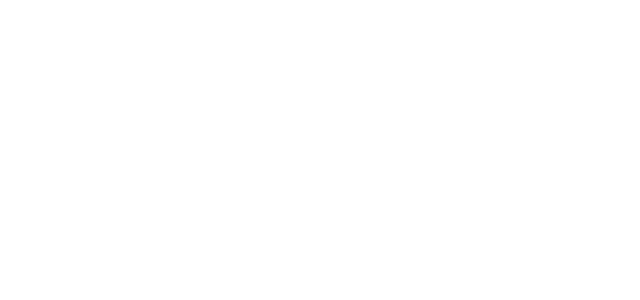
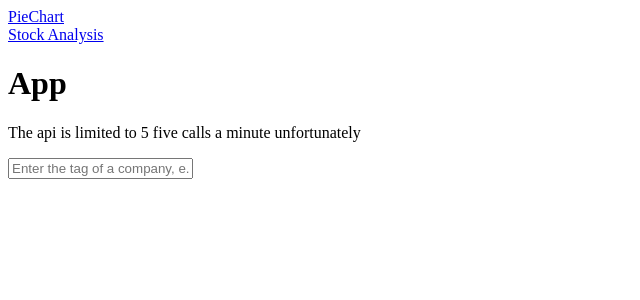
Before and after one commit to justman00/d3-practice, a React (Create React App) app: page /animated in a window 1280 px wide. Shown: the top 300 px of the page, without its empty margins (0-640 px from the left). Built offline with nearby package versions, Linux system fonts and the light colour scheme.

Commit message:
did an animated chart in d3 with react

```diff
--- a/src/components/App.js
+++ b/src/components/App.js
@@ -5,18 +5,6 @@ import { Link } from 'react-router-dom'
 
 export default class App extends Component {
   state = { data: null, query: '', currentStock: '' }
-
-  componentDidMount = async () => {
-    // try {
-    //   const { data } = await axios.get(
-    //     `https://www.alphavantage.co/query?function=TIME_SERIES_DAILY&symbol=AAPL&apikey=${'YMWPXGKH8NACU5Y3'}`
-    //   )
-    //   console.log(data)
-    //   this.setState({ data })
-    // } catch (error) {
-    //   console.error(error)
-    // }
-  }
 
   handleChange = e => {
     this.setState({ [e.target.name]: e.target.value })
@@ -40,6 +28,9 @@ export default class App extends Component {
     return (
       <div>
         <Link to="/messages">PieChart</Link>
+        <Link style={{ display: 'block' }} to="/animated">
+          Animated
+        </Link>
         <h1>App</h1>
         <p>The api is limited to 5 five calls a minute unfortunately</p>
         <form onSubmit={this.handleSubmit}>
--- /dev/null
+++ b/src/components/App2.js
@@ -0,0 +1,98 @@
+import React, { Component } from 'react'
+import axios from 'axios'
+import Chart2 from './Chart2'
+import { Link } from 'react-router-dom'
+import * as d3 from 'd3'
+
+export default class App extends Component {
+  state = { d: null, data: null, query: '', currentStock: '' }
+
+  handleChange = e => {
+    this.setState({ [e.target.name]: e.target.value })
+  }
+
+  handleSubmit = async e => {
+    e.preventDefault()
+    try {
+      const { data } = await axios.get(
+        `https://www.alphavantage.co/query?function=TIME_SERIES_DAILY&symbol=${
+          this.state.query
+        }&apikey=${'YMWPXGKH8NACU5Y3'}`
+      )
+
+      const width = 650
+      const height = 400
+      const margin = { top: 20, right: 5, bottom: 20, left: 35 }
+
+      // parsing all the data
+      const days = Object.keys(data['Time Series (Daily)'])
+      const values = Object.values(data['Time Series (Daily)'])
+      const combined = values.map((v, i) => ({
+        ...v,
+        low: parseFloat(v['3. low']),
+        high: parseFloat(v['2. high']),
+        date: days[i] + 'T00:00',
+        close: parseFloat(v['4. close'])
+      }))
+
+      // extents
+      const [minTime, maxTime] = d3.extent(combined, d => d.date)
+      const [min, max] = d3.extent(combined, d => d.high)
+      const atl = d3.min(combined, d => d.low)
+
+      // console.log(atl, min)
+
+      // scales
+      const x = d3
+        .scaleTime()
+        .domain([new Date(minTime), new Date(maxTime)])
+        .range([margin.left, width - margin.right])
+
+      const y = d3
+        .scaleLinear()
+        .domain([atl - 10, max])
+        .range([height - margin.bottom, margin.top])
+
+      // almost spitting out all the d3 data
+      const line = d3
+        .line()
+        .x(d => x(new Date(d.date)))
+        .y(d => y(d.close))
+        .curve(d3.curveCatmullRom)
+
+      // console.log(line(combined))
+
+      this.setState({
+        data,
+        currentStock: this.state.query,
+        query: '',
+        d: line(combined)
+      })
+    } catch (error) {
+      console.error(error)
+    }
+  }
+
+  render() {
+    return (
+      <div>
+        <Link to="/messages">PieChart</Link>
+        <Link style={{ display: 'block' }} to="/">
+          Stock Analysis
+        </Link>
+        <h1>App</h1>
+        <p>The api is limited to 5 five calls a minute unfortunately</p>
+        <form onSubmit={this.handleSubmit}>
+          <input
+            placeholder="Enter the tag of a company, e.g AAPL"
+            value={this.state.query}
+            onChange={this.handleChange}
+            name="query"
+          />
+        </form>
+        <h3>{this.state.currentStock}</h3>
+        {this.state.d && <Chart2 d={this.state.d} />}
+      </div>
+    )
+  }
+}
--- /dev/null
+++ b/src/components/Ball.jsx
@@ -0,0 +1,32 @@
+import React from 'react'
+import BallComp from './BallComp'
+
+const styles = {
+  fontFamily: 'sans-serif',
+  textAlign: 'center'
+}
+
+class Ball extends React.Component {
+  state = {
+    ballLeft: true
+  }
+  ballJump = () =>
+    this.setState({
+      ballLeft: !this.state.ballLeft
+    })
+
+  render() {
+    const { ballLeft } = this.state
+    return (
+      <div style={styles}>
+        <h1>D3 transitions in React 16.3 {'\u2728'}</h1>
+        <p>Click the ball 👇</p>
+        <svg style={{ width: '300', height: '300px' }} onClick={this.ballJump}>
+          <BallComp x={ballLeft ? 15 : 250} />
+        </svg>
+      </div>
+    )
+  }
+}
+
+export default Ball
--- /dev/null
+++ b/src/components/BallComp.jsx
@@ -0,0 +1,35 @@
+import React, { Component } from 'react'
+import * as d3 from 'd3'
+
+class Ball extends React.PureComponent {
+  constructor(props) {
+    super()
+    this.state = {
+      x: props.x
+    }
+  }
+
+  circleRef = React.createRef()
+
+  componentDidUpdate() {
+    let el = d3.select(this.circleRef.current)
+
+    el.transition()
+      .duration(800)
+      .ease(d3.easeBounceOut)
+      .attr('cx', this.props.x)
+      .on('end', () =>
+        this.setState({
+          x: this.props.x
+        })
+      )
+  }
+
+  render() {
+    const { x } = this.state
+
+    return <circle r="10" cx={x} cy={10} ref={this.circleRef} />
+  }
+}
+
+export default Ball
--- a/src/components/Chart.js
+++ b/src/components/Chart.js
@@ -4,9 +4,9 @@ import * as d3 from 'd3'
 function Chart({ data }) {
   const width = 650
   const height = 400
+  const margin = { top: 20, right: 5, bottom: 20, left: 35 }
   const [chart, setChart] = React.useState([])
   const [ln, setLn] = React.useState(null)
-  const margin = { top: 20, right: 5, bottom: 20, left: 35 }
   const [fns, setFns] = React.useState({})
   const leftAxis = React.useRef(null)
   const bottomAxis = React.useRef(null)
--- /dev/null
+++ b/src/components/Chart2.js
@@ -0,0 +1,43 @@
+import React, { Component } from 'react'
+import * as d3 from 'd3'
+
+export default class Chart2 extends Component {
+  constructor(props) {
+    super()
+    this.state = {
+      d: props.d
+    }
+  }
+
+  pathRef = React.createRef()
+
+  shouldComponentUpdate = nextProps => {
+    if (nextProps.d === this.state.d) {
+      return false
+    }
+    return true
+  }
+
+  componentDidUpdate = () => {
+    let el = d3.select(this.pathRef.current)
+
+    el.transition()
+      .duration(1000)
+      .attr('d', this.props.d)
+      .on('end', () => {
+        this.setState({
+          d: this.props.d
+        })
+      })
+  }
+
+  render() {
+    return (
+      <div>
+        <svg width="650" height="400">
+          <path stroke="blue" fill="none" d={this.state.d} ref={this.pathRef} />
+        </svg>
+      </div>
+    )
+  }
+}
--- a/src/components/PieChart.js
+++ b/src/components/PieChart.js
@@ -66,6 +66,9 @@ function PieChart() {
   return (
     <div>
       <Link to="/">Stock Analysis</Link>
+      <Link style={{ display: 'block' }} to="/animated">
+        Animated
+      </Link>
       <h1>PieChart</h1>
       <div>
         <div style={{ width: '25px', height: '25px', background: '#DC143C' }} />
--- a/src/index.js
+++ b/src/index.js
@@ -3,12 +3,16 @@ import ReactDOM from 'react-dom'
 import App from './components/App'
 import { BrowserRouter as Router, Switch, Route } from 'react-router-dom'
 import PieChart from './components/PieChart'
+import Ball from './components/Ball'
+import App2 from './components/App2'
 
 ReactDOM.render(
   <Router>
     <Switch>
       <Route exact path="/" component={App} />
       <Route path="/messages" component={PieChart} />
+      <Route path="/ball" component={Ball} />
+      <Route path="/animated" component={App2} />
     </Switch>
   </Router>,
   document.getElementById('root')
```
